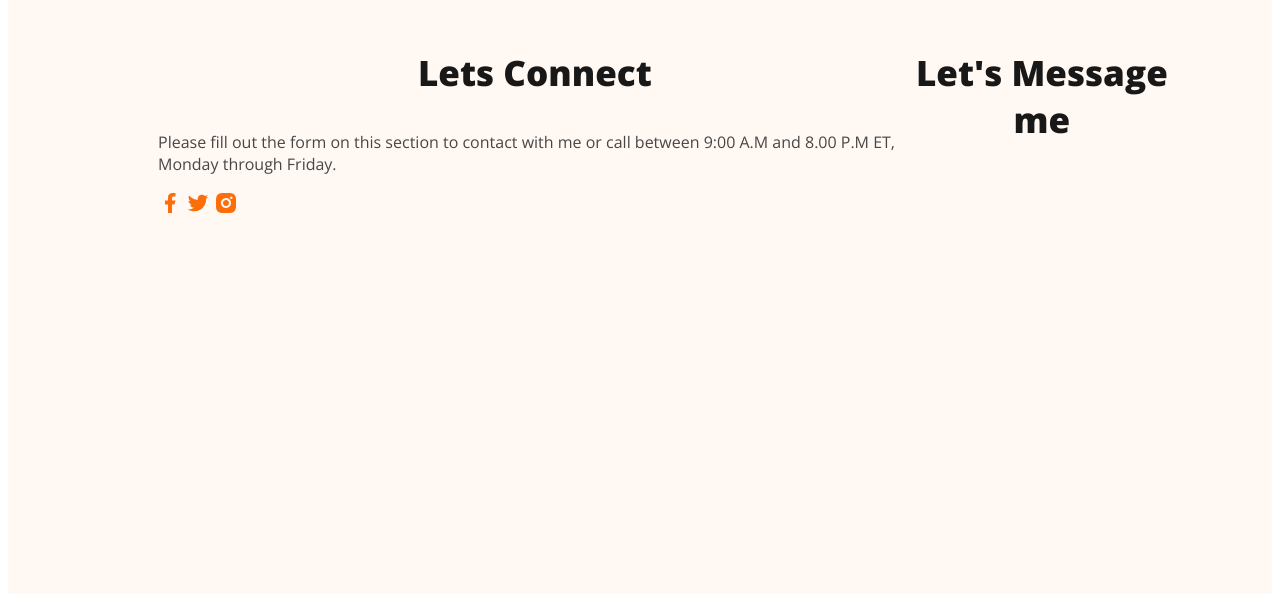
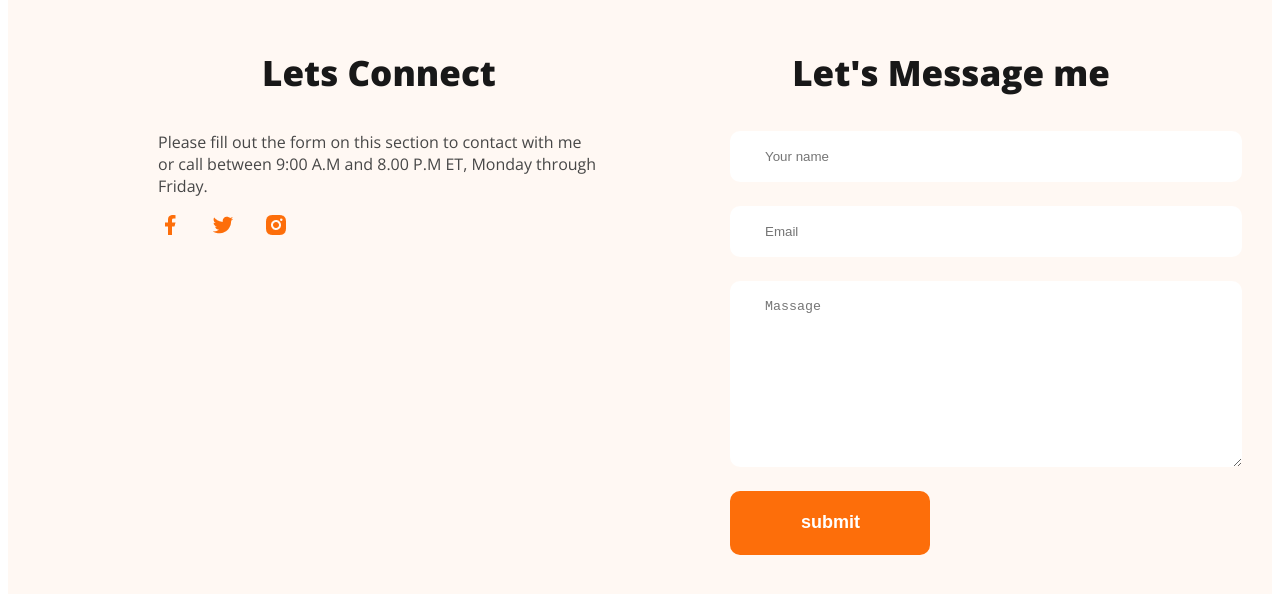
Before and after one commit to rakibulhassan07/1st-webportfolio, a plain HTML site: page index.html in a window 1280 px wide. Shown: the part 3653-4247 px from the top of the page. Drawn offline with nearby package versions, Linux system fonts and the light colour scheme.

Commit message:
footer done

```diff
--- a/Style/portfolio.css
+++ b/Style/portfolio.css
@@ -195,6 +195,7 @@ main section{
     background: #FFF8F3;
     display: flex;
     margin-top: 20px;
+    gap: 130px;
     padding: 100px 100px 580px 150px;
 }
 .footer-text{
@@ -208,3 +209,19 @@ main section{
     font-size: 16px;
     font-weight: 400;
 }
+.footer-columns{
+    width: 50%;
+
+}
+.contact input[type="text"],.contact input[type="email"],textarea{
+ display: block;
+    color: #757575;
+    margin-bottom: 24px;
+    padding: 18px 35px;
+    border: 0;
+    border-radius: 10px;
+    width: 100%;
+}
+.social-link a{
+   margin-right: 25px;
+}
--- a/index.html
+++ b/index.html
@@ -172,7 +172,16 @@
         </div>
         <div class="footer-columns">
             <h3 class="footer-text">Let's Message me</h3>
+            <form class="contact" action="">
+                <input type="text" placeholder="Your name">
+                <input type="email" placeholder="Email">
+                <textarea name="" placeholder="Massage" id="" cols="30" rows="10"></textarea>
+                <input class="OrangeButton" type="submit" value="submit">
+            </form>
         </div>
+
+
+
 
     </footer>
 </body>
```
